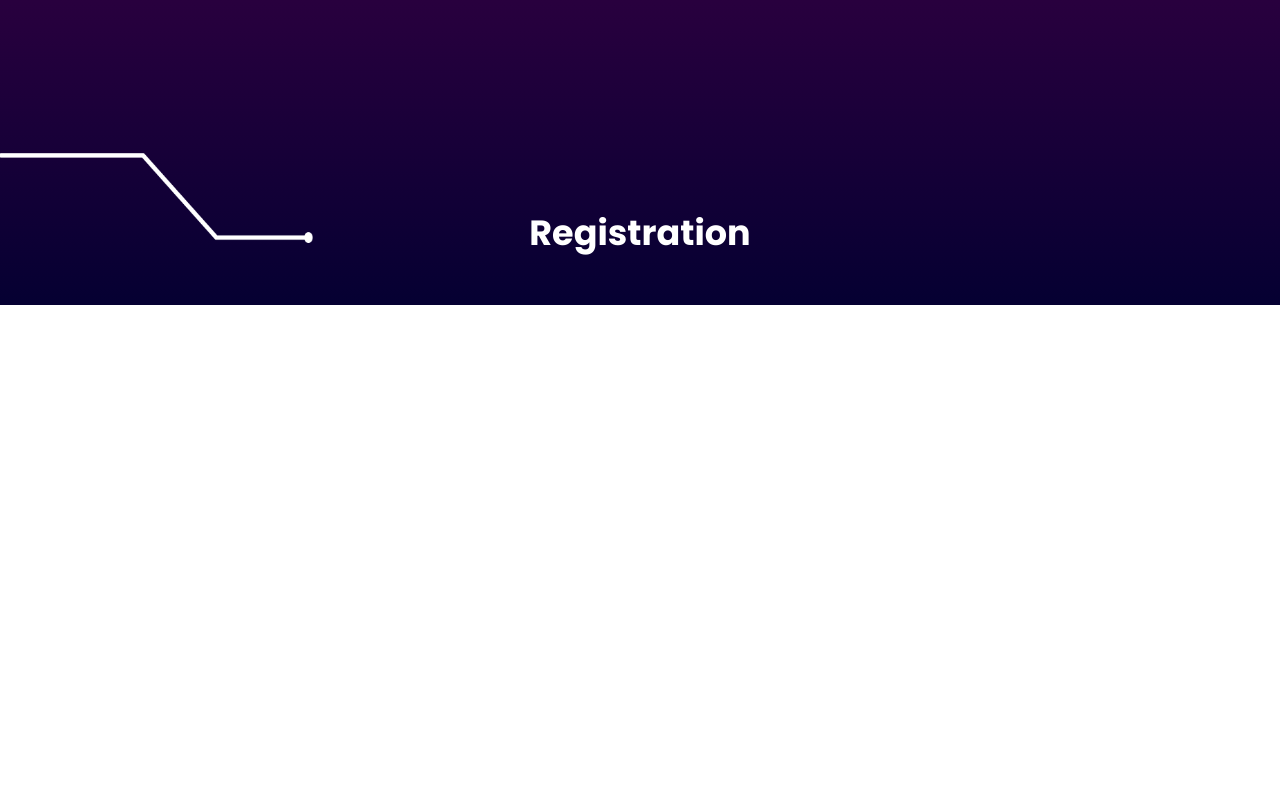
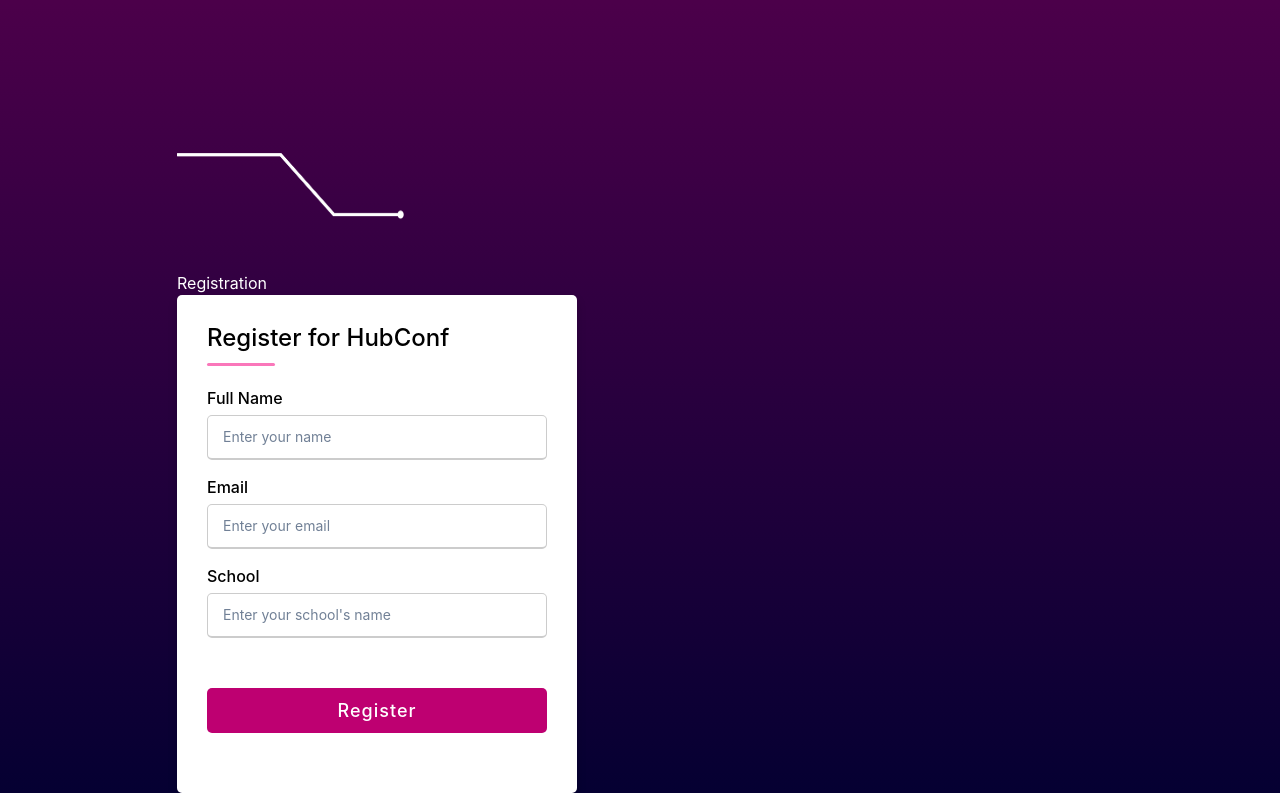
Before and after one commit to AUBGTheHUB/hub-conf-signup, a React (Create React App) app in the folder packages/web/: page / in a window 1280 px wide. Shown: the part 1283-2076 px from the top of the page. Before the commit the page ends 1588 px from the top, so only its background shows below. Built offline with nearby package versions, Linux system fonts and the light colour scheme.

Commit message:
registration form done - no section title

```diff
--- /dev/null
+++ b/packages/web/src/components/RegForm.js
@@ -0,0 +1,39 @@
+import React from "react";
+
+
+import "../style.css";
+
+const RegForm = () => {
+    return (
+        <div>
+            <h1 className="heading">Registration</h1>
+            <div class="container">
+                <div class="title">Register for HubConf</div>
+                    <div class="content">
+                        <form action="#">
+                            <div class="user-details">
+                                <div class="input-box">
+                                    <span class="details">Full Name</span>
+                                    <input type="text" placeholder="Enter your name" required></input>
+                                </div>
+                                <div class="input-box">
+                                    <span class="details">Email</span>
+                                    <input type="text" placeholder="Enter your email" required></input>
+                                </div>
+                                <div class="input-box">
+                                    <span class="details">School</span>
+                                    <input type="text" placeholder="Enter your school's name"></input>
+                                </div>
+                            </div>
+
+                            <div class="button">
+                                <input type="submit" value="Register"></input>
+                            </div>
+                        </form>
+                    </div>
+            </div>
+        </div>
+    )
+}
+
+export default RegForm;
--- a/packages/web/src/components/Registration.js
+++ b/packages/web/src/components/Registration.js
@@ -2,18 +2,21 @@
 
 import React from "react";
 import Motherboard from "./Motherboard";
-
+import RegForm from "./RegForm";
 import "../style.css";
 
 const EventDesc = () => {
     return (
-
+<div>
     <div className="Event">
         <div className="EventDesc">
             <Motherboard/>
-            <h1 className="heading">Registration</h1>
         </div>
     </div>
+    <div>
+        <RegForm/>
+    </div>
+</div>
     )
 }
 
--- a/packages/web/src/style.css
+++ b/packages/web/src/style.css
@@ -157,3 +157,145 @@
     content: "";
     width: 350px;
   }
+
+/*Registration form*/
+  .container {
+    max-width:400px;
+    align-items: center;
+    width: 100%;
+    background-color: #fff;
+    padding: 25px 30px;
+    border-radius: 5px;
+    box-shadow: 0 5px 10px rgba(0, 0, 0, 0.15);
+  }
+  .container .title {
+    font-size: 1.5rem;
+    font-weight: 500;
+    position: relative;
+    color:#000;
+    padding-bottom: 3%;
+  }
+  .container .title::before {
+    content: "";
+    position: absolute;
+    left: 0;
+    bottom: 0;
+    height: 3px;
+    width: 20%;
+    border-radius: 5px;
+    background: #fa77ba;
+    /*linear-gradient(135deg, #71b7e6, #9b59b6)*/
+  }
+  .content form .user-details {
+    display: flex;
+    flex-wrap: wrap;
+    justify-content: space-between;
+    margin: 20px 0 12px 0;
+    color: black;
+  }
+  form .user-details .input-box {
+    margin-bottom: 15px;
+    width: 150vw;
+  }
+  form .input-box span.details {
+    display: block;
+    font-weight: 500;
+    margin-bottom: 5px;
+  }
+  .user-details .input-box input {
+    height: 45px;
+    width: 100%;
+    outline: none;
+    font-size: 14px;
+    border-radius: 5px;
+    padding-left: 15px;
+    border: 1px solid #ccc;
+    border-bottom-width: 2px;
+    transition: all 0.3s ease;
+  }
+  .user-details .input-box input:focus,
+  .user-details .input-box input:valid {
+    border-color: linear-gradient(#f5bdd7, #361928);;
+  }
+  /*form .gender-details .gender-title {
+    font-size: 20px;
+    font-weight: 500;
+  }
+  */
+  form .category {
+    display: flex;
+    width: 50%;
+    margin: 14px 0;
+    justify-content: space-between;
+  }
+  form .category label {
+    display: flex;
+    align-items: center;
+    cursor: pointer;
+  }
+  form .category label .dot {
+    height: 18px;
+    width: 18px;
+    border-radius: 50%;
+    margin-right: 10px;
+    background: white;
+    border: 5px solid transparent;
+    transition: all 0.3s ease;
+  }
+  #dot-1:checked ~ .category label .one,
+  #dot-2:checked ~ .category label .two,
+  #dot-3:checked ~ .category label .three {
+    background: linear-gradient(#f5bdd7, #361928);;
+    border-color: #d9d9d9;
+  }
+  form input[type="radio"] {
+    display: none;
+  }
+  form .button {
+    height: 45px;
+    margin: 35px 0;
+  }
+  form .button input {
+    height: 100%;
+    width: 100%;
+    border-radius: 5px;
+    border: none;
+    color: #fff;
+    font-size: 18px;
+    font-weight: 500;
+    letter-spacing: 1px;
+    cursor: pointer;
+    transition: all 0.3s ease;
+    background: #BE0071;
+    /*linear-gradient(135deg, #71b7e6, #9b59b6)*/
+  }
+  form .button input:hover {
+    /* transform: scale(0.99); */
+    background:  #050032;
+    /*linear-gradient(-135deg, #71b7e6, #9b59b6)*/
+  }
+
+  @media (max-width: 584px) {
+    .container {
+      max-width: 100%;
+    }
+    form .user-details .input-box {
+      margin-bottom: 15px;
+      width: 100%;
+    }
+    form .category {
+      width: 100%;
+    }
+    .content form .user-details {
+      max-height: 300px;
+      overflow-y: scroll;
+    }
+    .user-details::-webkit-scrollbar {
+      width: 5px;
+    }
+  }
+  @media (max-width: 459px) {
+    .container .content .category {
+      flex-direction: column;
+    }
+  }
```
